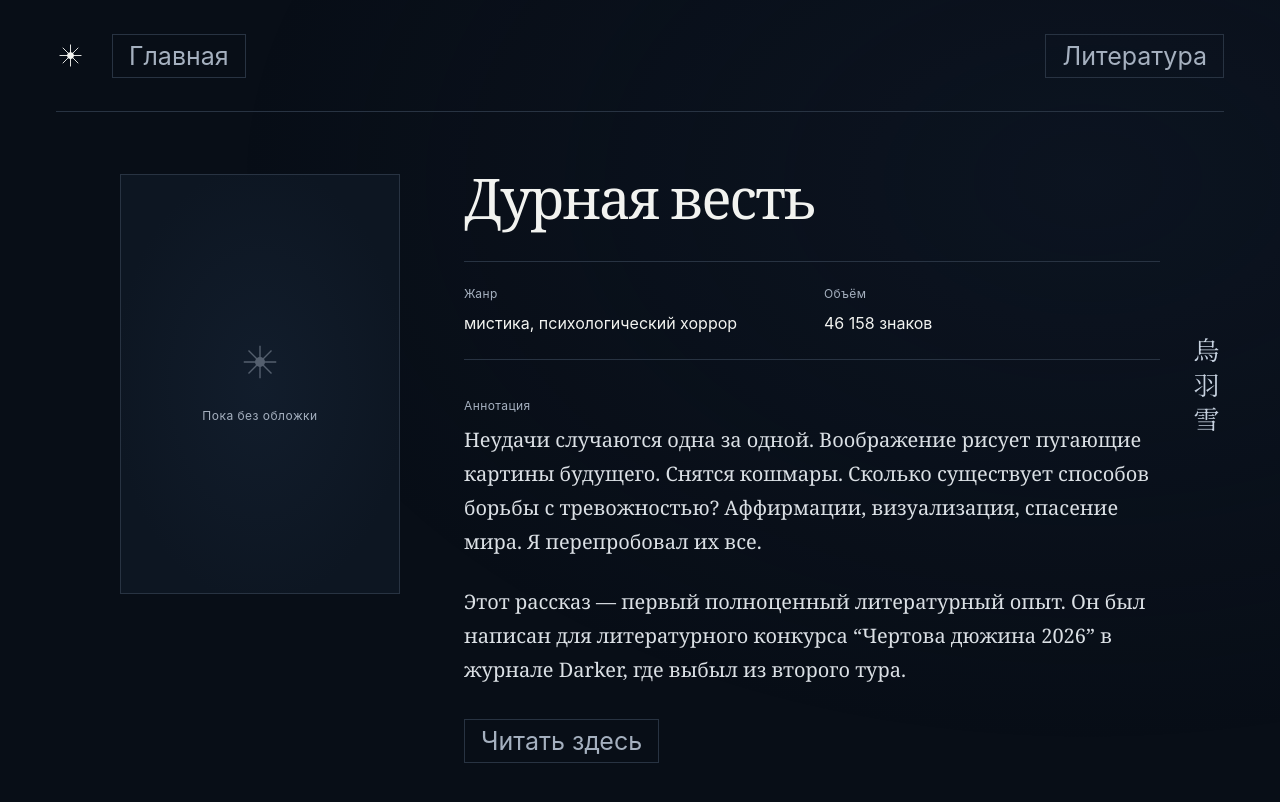
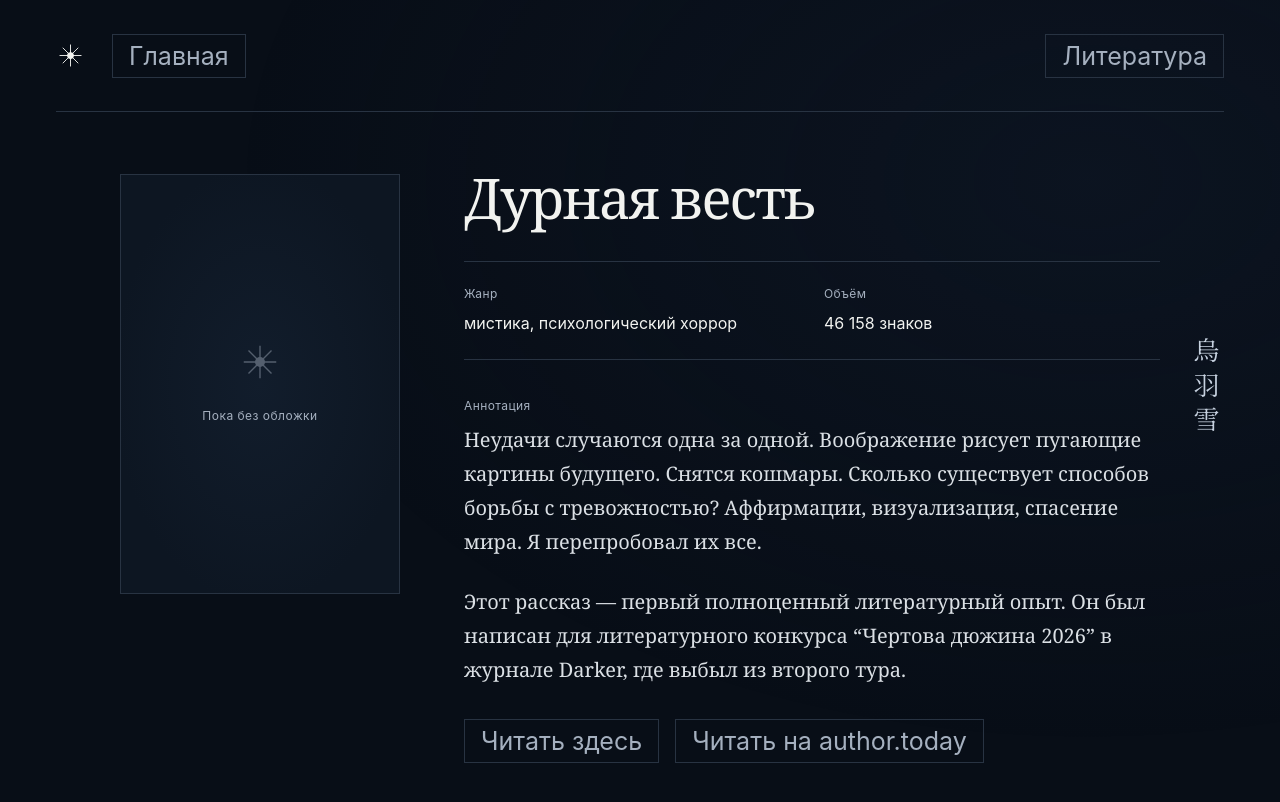
Before and after one commit to karasubayuki/karasubayuki.github.io, a Jekyll site: the page built from _works/durnaya-vest.md, in a window 1280 px wide. Shown: the top 802 px of the page. Built offline with Jekyll 4.4.1, drawn with Linux system fonts in a browser that asks for light colours.

Commit message:
Настроены кнопки чтения «Дурной вести»

```diff
--- a/_works/durnaya-vest.md
+++ b/_works/durnaya-vest.md
@@ -9,8 +9,12 @@ show_sections: true
 genre: "мистика, психологический хоррор"
 volume: "46 158 знаков"
 cover: "/assets/images/covers/durnaya-vest-cover.png"
+read_enabled: true
 read_text: "Читать здесь"
 read_url: "/durnaya-vest/text/"
+second_button_enabled: true
+second_button_text: "Читать на author.today"
+second_button_url: "https://author.today/work/680499"
 ---
 
 Неудачи случаются одна за одной. Воображение рисует пугающие картины будущего. Снятся кошмары. Сколько существует способов борьбы с тревожностью? Аффирмации, визуализация, спасение мира. Я перепробовал их все.
```
